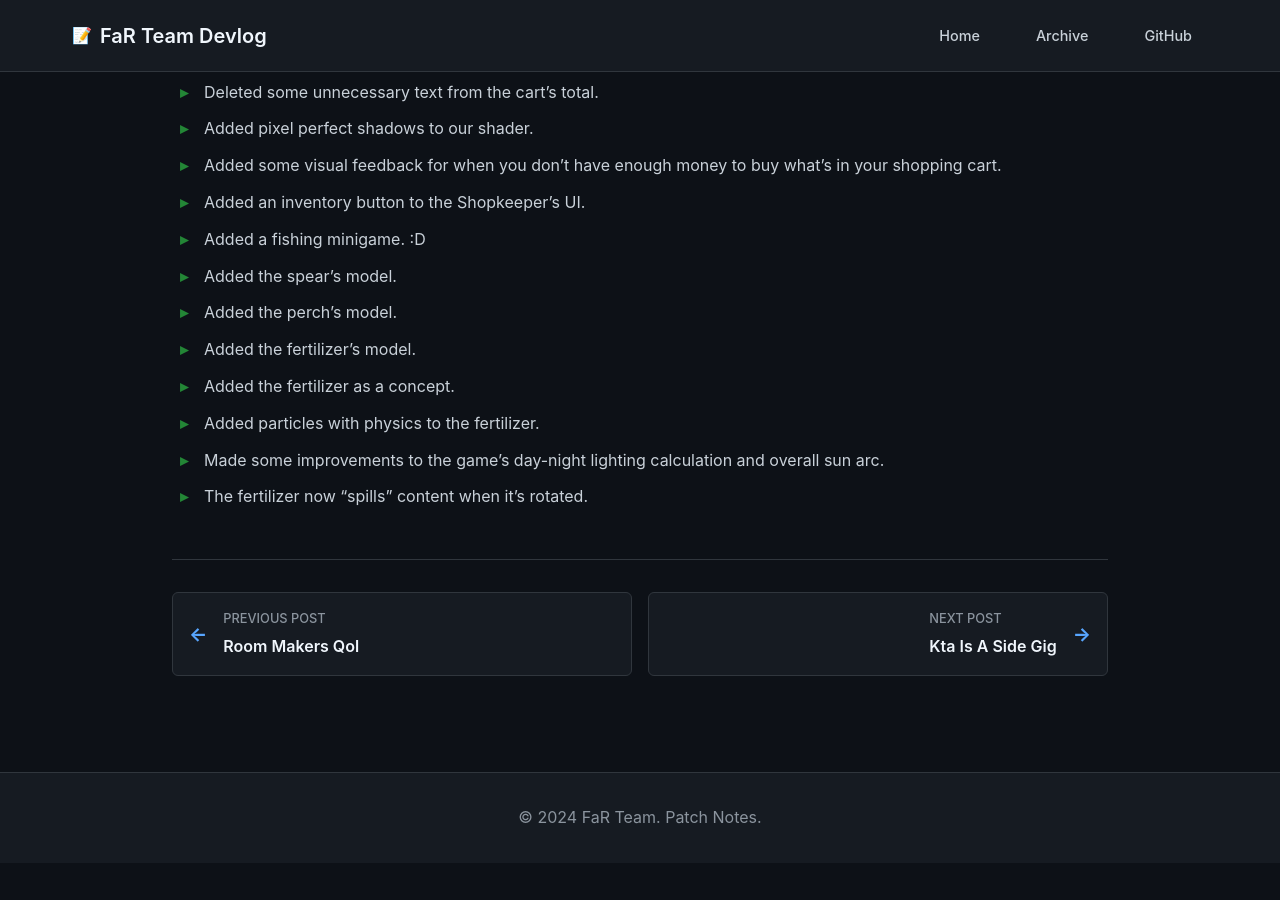
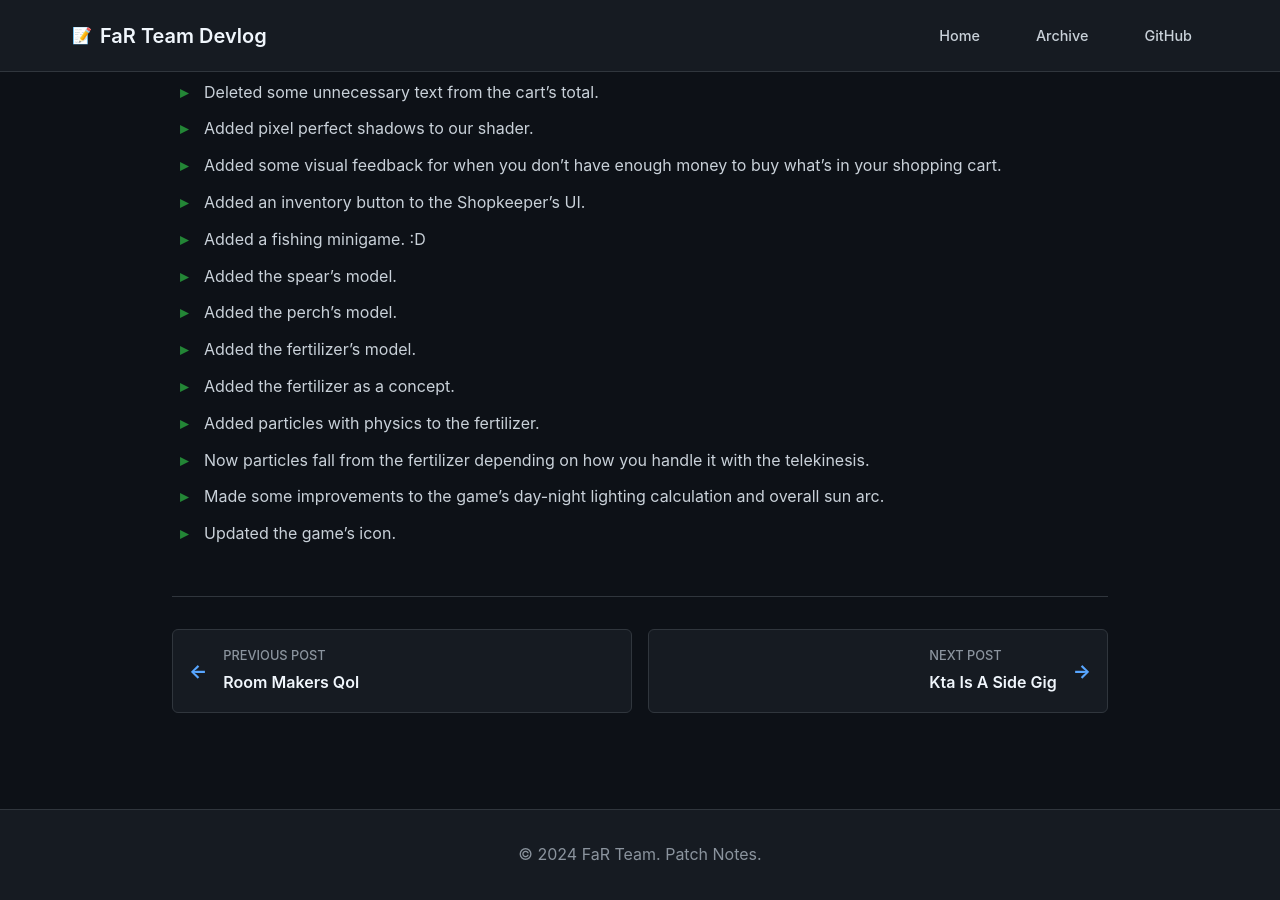
Before and after one commit to FaR-Team/patch-notes, a Jekyll site: the page built from _posts/2025-07-15-Farmoxel-Is-Back-Baby.md, in a window 1280 px wide and 900 px high, scrolled down 1128 px. Built offline with Jekyll 4.4.1, drawn with Linux system fonts in a browser that asks for light colours; our own code applies the rules of GitHub Pages for plain Markdown files; before the commit the page ends 1991 px from its top, so only the background shows below that.

Commit message:
Update 2025-07-15-Farmoxel-Is-Back-Baby.md

```diff
--- a/_posts/2025-07-15-Farmoxel-Is-Back-Baby.md
+++ b/_posts/2025-07-15-Farmoxel-Is-Back-Baby.md
@@ -31,5 +31,6 @@
 + Added the fertilizer's model.
 + Added the fertilizer as a concept.
 + Added particles with physics to the fertilizer.
++ Now particles fall from the fertilizer depending on how you handle it with the telekinesis.
 + Made some improvements to the game's day-night lighting calculation and overall sun arc.
-+ The fertilizer now "spills" content when it's rotated.
++ Updated the game's icon.
```
